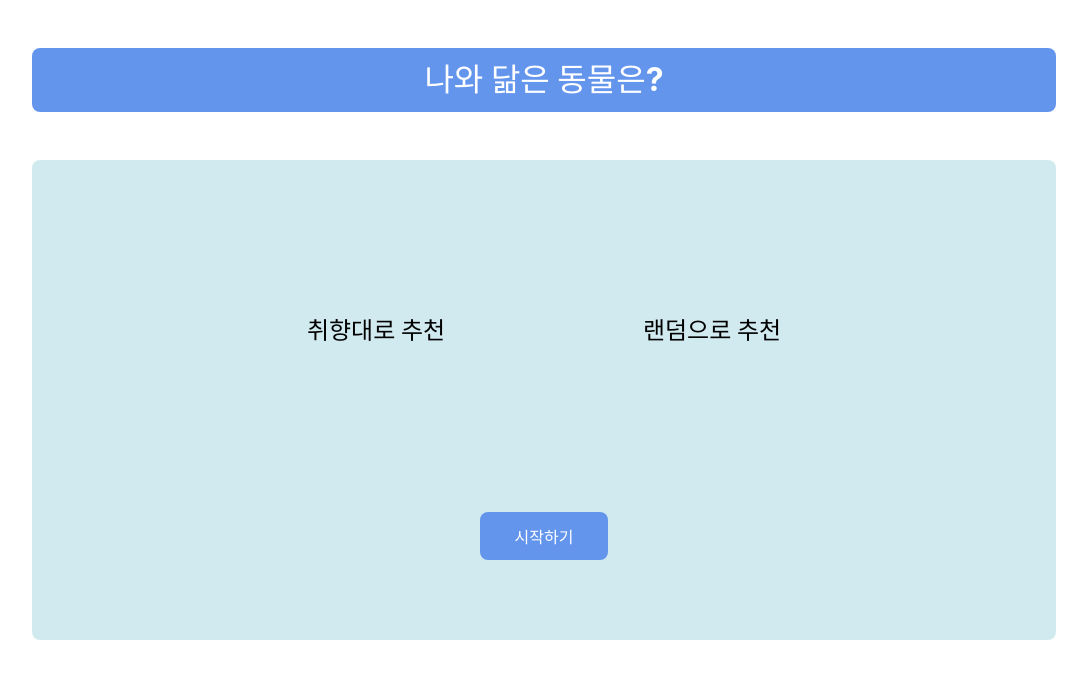
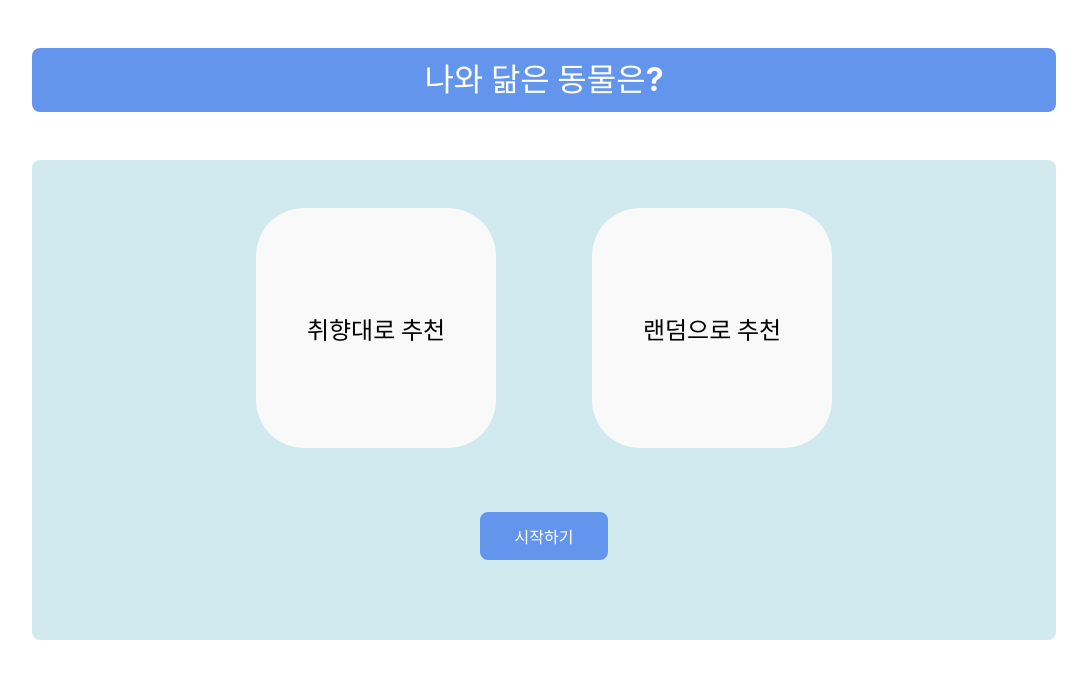
Before and after one commit to DO-SOPT-WEB/DahyunMoon, a React (Vite) app in the folder 3주차/FindAnimal/: page / in a window 1280 px wide. Shown: the top 678 px of the page, without its empty margins (96-1183 px from the left). Built offline with nearby package versions, Linux system fonts and the light colour scheme.

Commit message:
Feat:필요없는 코드 정리

```diff
--- a/3주차/FindAnimal/src/App.jsx
+++ b/3주차/FindAnimal/src/App.jsx
@@ -12,7 +12,6 @@ function App() {
   const [selectedOptions, setSelectedOptions] = useState([]);
 
   const startGame = (page) => {
-    // 인자에 따라 페이지 이동 처리
     if (page === "page1") {
       setShowPage0(false);
       setShowPage1(true);
@@ -218,8 +217,6 @@ function Page1({ goPage2, goPage0 }) {
   const handleGoPage1 = () => {
     goPage0();
   };
-
-  console.log(selectedOption);
   return (
     <div>
       <Header>나와 닮은 동물은?</Header>
@@ -275,7 +272,6 @@ function Page2({ goPage3, goPage1 }) {
       alert("동물을 선택해주세요.");
     }
   };
-  console.log(selectedOption);
   return (
     <div>
       <Header>나와 닮은 동물은?</Header>
@@ -323,7 +319,6 @@ function Page3({ goPage4, goPage2 }) {
       alert("동물을 선택해주세요.");
     }
   };
-  console.log(selectedOption);
   return (
     <div>
       <Header>나와 닮은 동물은?</Header>
@@ -359,8 +354,6 @@ function Page4({ selectedOptions, animalData, restartPage1 }) {
         data.answer.toString() === selectedOptions.toString()
     );
 
-    console.log("matchingAnimalData:", matchingAnimalData);
-
     return matchingAnimalData ? matchingAnimalData : "알 수 없음";
   }
   const handleRestart = () => {
@@ -368,7 +361,6 @@ function Page4({ selectedOptions, animalData, restartPage1 }) {
   };
   const matchingAnimal = getMatchingAnimal(selectedOptions).animal;
   const matchingAnimalPic = getMatchingAnimal(selectedOptions).imgUrl;
-  console.log(selectedOptions);
 
   return (
     <div>
@@ -414,8 +406,6 @@ const Question = styled.button`
   margin: 3rem 3rem;
   font-size: 1.5rem;
   font-weight: bold;
-  background-color: ${(props) => (props.active ? "#6495ed" : "initial")};
-  color: ${(props) => (props.active ? "white" : "initial")};
   &:hover {
     background-color: #6495ed;
   }
```
